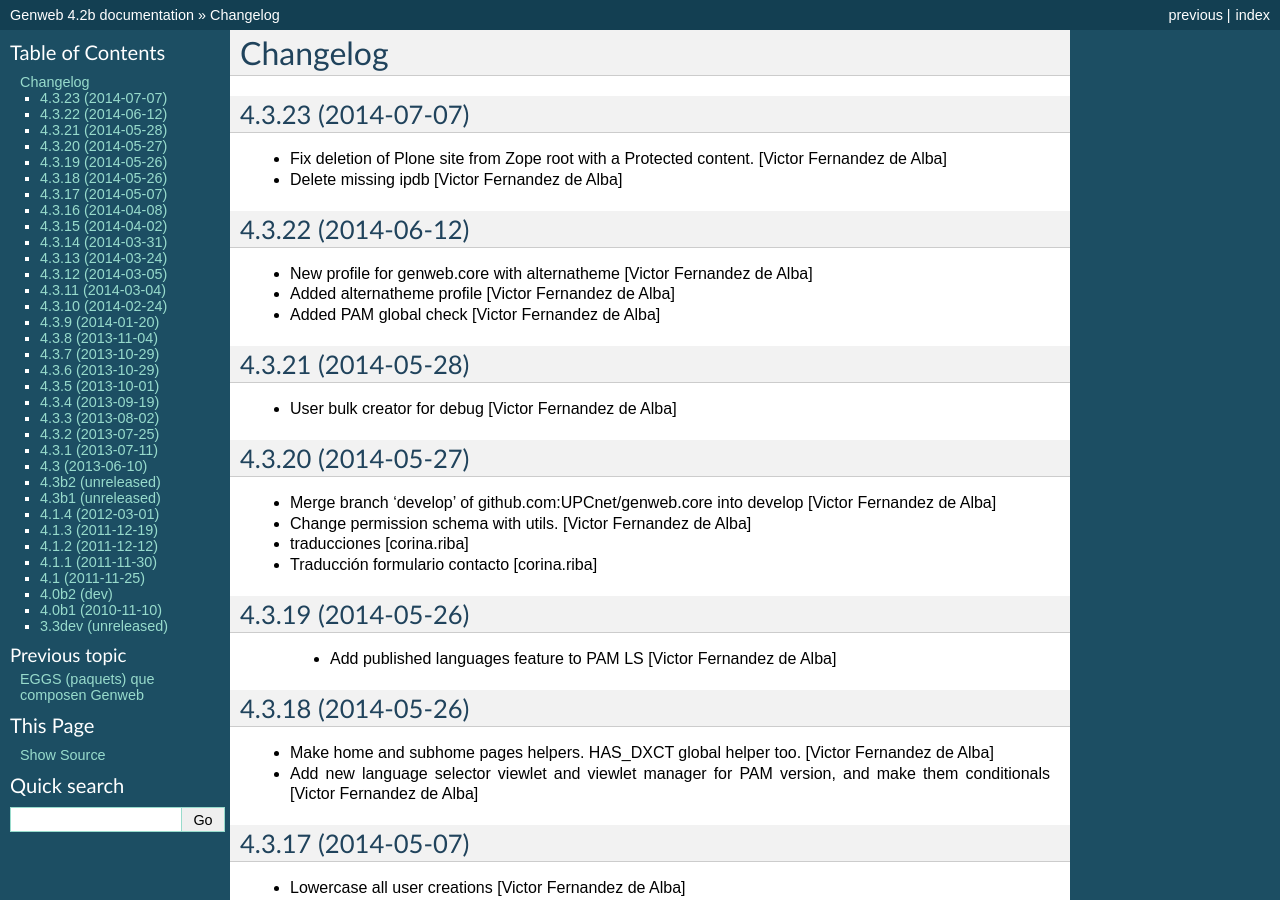
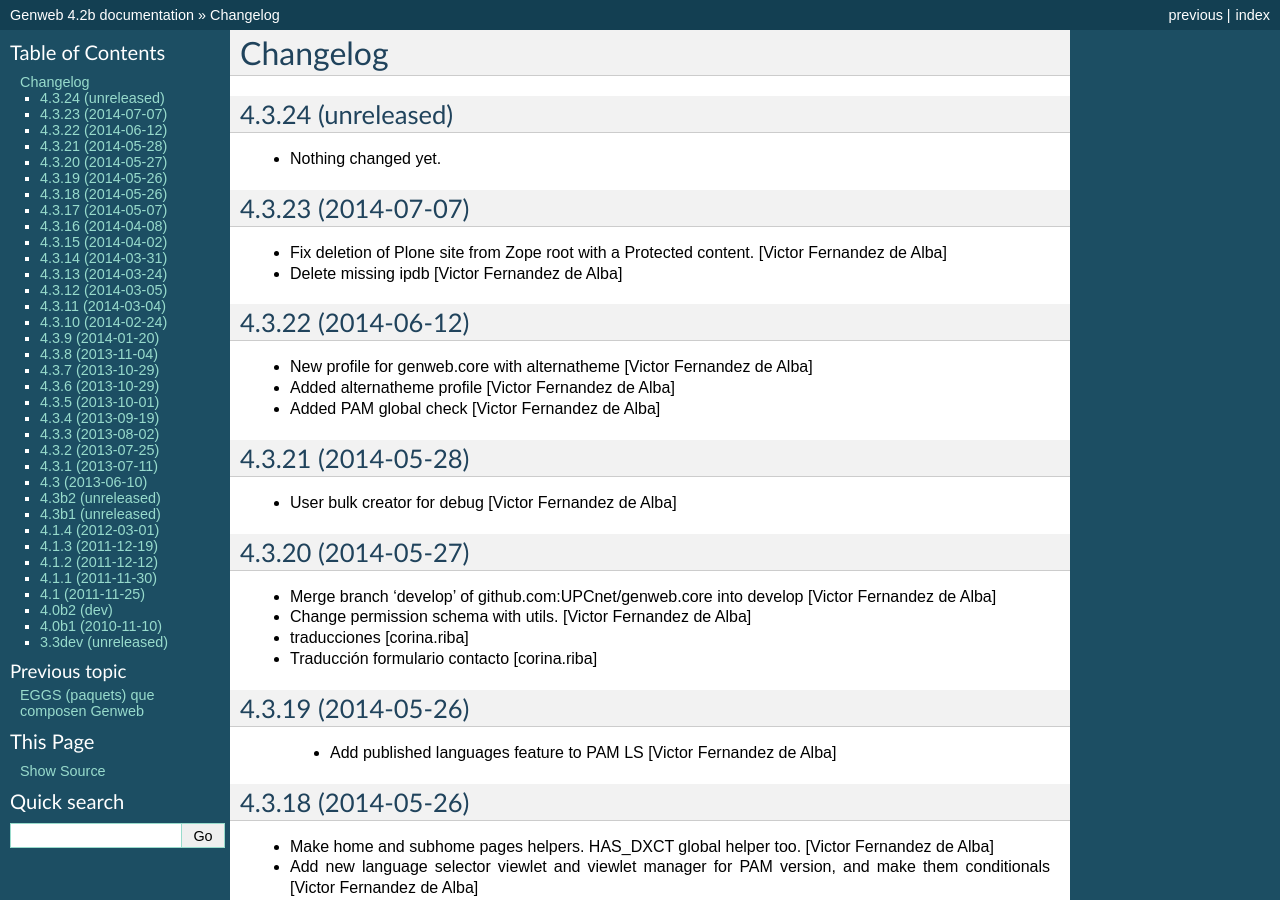
Before and after one commit to UPCnet/genweb.core, a Sphinx documentation site: the page built from docs/HISTORY.rst, in a window 1280 px wide and 900 px high. Built offline with Sphinx 7.4.7, drawn with Linux system fonts in a browser that asks for light colours.

Commit message:
Back to development: 4.3.24

```diff
--- a/docs/HISTORY.rst
+++ b/docs/HISTORY.rst
@@ -1,5 +1,11 @@
 Changelog
 =========
+
+4.3.24 (unreleased)
+-------------------
+
+- Nothing changed yet.
+
 
 4.3.23 (2014-07-07)
 -------------------
--- a/setup.py
+++ b/setup.py
@@ -1,7 +1,7 @@
 from setuptools import setup, find_packages
 import os
 
-version = '4.3.23'
+version = '4.3.24.dev0'
 
 README = open("README.rst").read()
 HISTORY = open(os.path.join("docs", "HISTORY.rst")).read()
```
